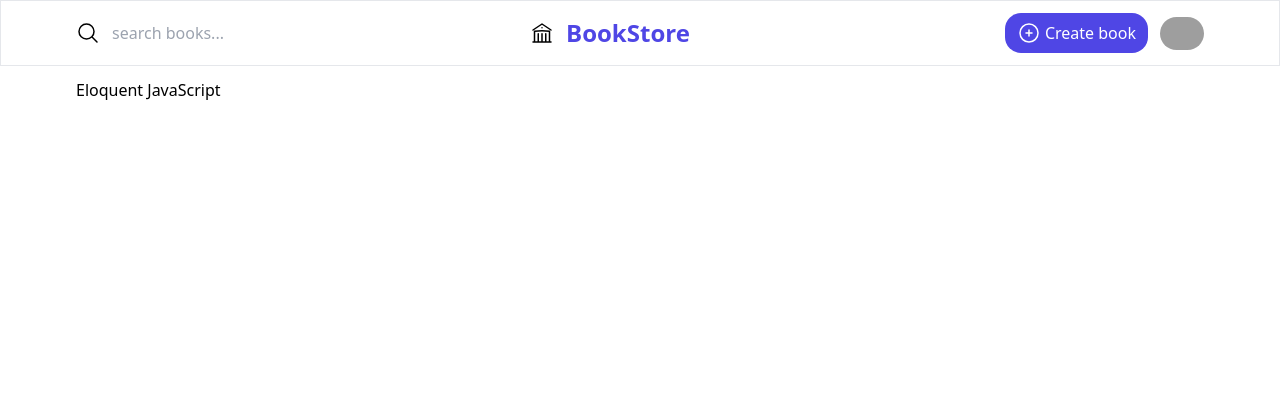
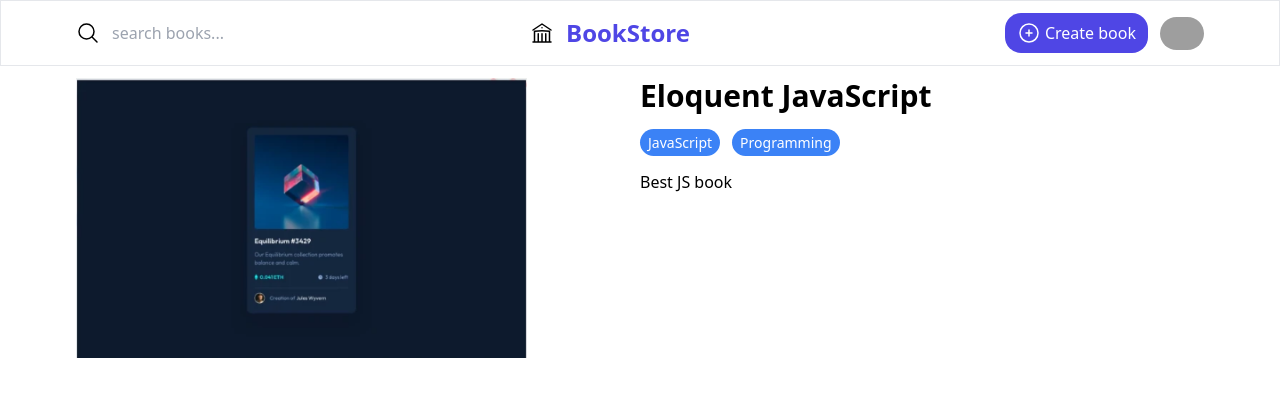
Before and after one commit to Aung-Pyae-Sone8/Library-management-system-react-, a React (Vite) app: page /books/1 in a window 1280 px wide. Shown: the top 396 px of the page. Built offline with nearby package versions, Linux system fonts and the light colour scheme; data requests are answered from the project's data file; grey boxes are pictures that could not be loaded.

Commit message:
book detail page design

```diff
--- a/src/pages/BookDetail.jsx
+++ b/src/pages/BookDetail.jsx
@@ -1,5 +1,6 @@
 import { useParams } from 'react-router-dom'
 import useFetch from '../hooks/useFetch';
+import bookImg from '../assets/img1.png'
 
 const BookDetail = () => {
 
@@ -11,7 +12,22 @@ const BookDetail = () => {
             {error && <p>{error}</p>}
             {loading && <p>loading...</p>}
             {book && (
-                <h1>{book.title}</h1>
+                <div className='grid grid-cols-2'>
+                    <div>
+                        <img src={bookImg} alt={book.title} className='w-[80%]' />
+                    </div>
+                    <div className='space-y-4'>
+                        <h1 className='text-3xl font-bold'>{book.title}</h1>
+                        <div className='space-x-3'>
+                            {book.categories.map((category) => (
+                                <span className='bg-blue-500 text-white rounded-full text-sm px-2 py-1' key={category}>{category}</span>
+                            ))}
+                        </div>
+                        <p>
+                            {book.description}
+                        </p>
+                    </div>
+                </div>
             )}
         </>
     )
```
